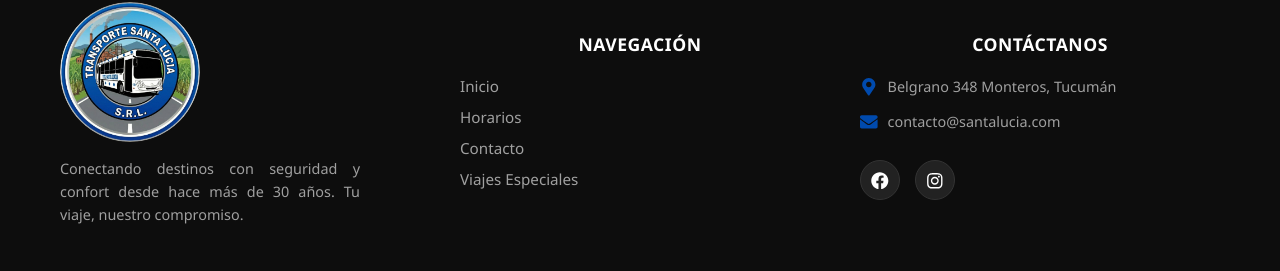
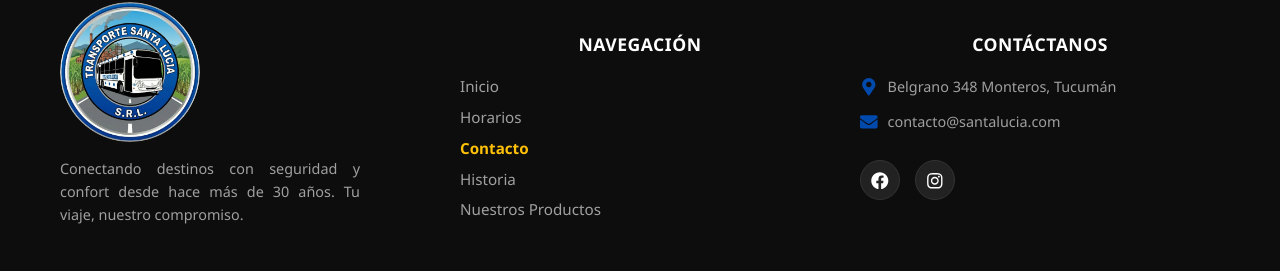
Before and after one commit to Augustoromera/frontendSantaLuciaConect, a React (Vite) app: page /contact in a window 1280 px wide. Shown: the part 2211-2482 px from the top of the page. Built offline with nearby package versions, Linux system fonts and the light colour scheme; no server answers; a web font is replaced by a local one.

Commit message:
agregado logo al menu de movil, mejoras de dinamismo en footer

```diff
--- a/src/components/Footer.jsx
+++ b/src/components/Footer.jsx
@@ -1,11 +1,16 @@
 import React from 'react'
-import { Link } from 'react-router-dom';
+import { Link, useLocation } from 'react-router-dom';
 import { FaFacebook, FaInstagram, FaMapMarkerAlt, FaEnvelope } from 'react-icons/fa';
 import "../pages/styles/footer.css"
 import logofooter from "../assets/images/nuevo-logo/logo.png"
 
 export const Footer = () => {
     const currentYear = new Date().getFullYear();
+    const location = useLocation();
+
+    const getLinkStyle = (path) => {
+        return location.pathname === path ? { color: '#ffc107', fontWeight: 'bold' } : {};
+    };
     return (
         <footer className="pie-pagina">
             <div className="grupo-1">
@@ -23,10 +28,11 @@ export const Footer = () => {
                 <div className="box">
                     <h2>NAVEGACIÓN</h2>
                     <nav className="footer-nav">
-                        <Link to="/" className="footer-link">Inicio</Link>
-                        <Link to="/paneldehorarios" className="footer-link">Horarios</Link>
-                        <Link to="/contact" className="footer-link">Contacto</Link>
-                        <Link to="/viajes-especiales" className="footer-link">Viajes Especiales</Link>
+                        <Link to="/" className="footer-link" style={getLinkStyle('/')}>Inicio</Link>
+                        <Link to="/paneldehorarios" className="footer-link" style={getLinkStyle('/paneldehorarios')}>Horarios</Link>
+                        <Link to="/contact" className="footer-link" style={getLinkStyle('/contact')}>Contacto</Link>
+                        <Link to="/historia" className="footer-link" style={getLinkStyle('/historia')}>Historia</Link>
+                        <Link to="/aboutus" className="footer-link" style={getLinkStyle('/aboutus')}>Nuestros Productos</Link>
                     </nav>
                 </div>
                 <div className="box">
--- a/src/components/Header.jsx
+++ b/src/components/Header.jsx
@@ -6,6 +6,7 @@ import { Link, useNavigate, useLocation } from 'react-router-dom';
 import { useAuth } from '../context/AuthContext';
 import "../pages/styles/header.css";
 import logoTipo from '../assets/images/logo/logo.png.png'
+import logoRound from '../assets/images/nuevo-logo/logo.png'
 import swal from 'sweetalert2';
 import NotificationBell from './NotificationBell';
 
@@ -135,7 +136,7 @@ function Header({ navBarClass }) {
         >
           <Offcanvas.Header closeButton closeVariant="white" className="border-bottom border-secondary">
             <Offcanvas.Title id="offcanvasNavbarLabel-expand-lg" className="flex-grow-1 text-center">
-              <img src={logoTipo} alt="Logo" style={{ height: '120px', objectFit: 'contain' }} />
+              <img src={logoRound} alt="Logo" style={{ height: '120px', objectFit: 'contain' }} />
             </Offcanvas.Title>
           </Offcanvas.Header>
           <Offcanvas.Body className="p-0">
```
